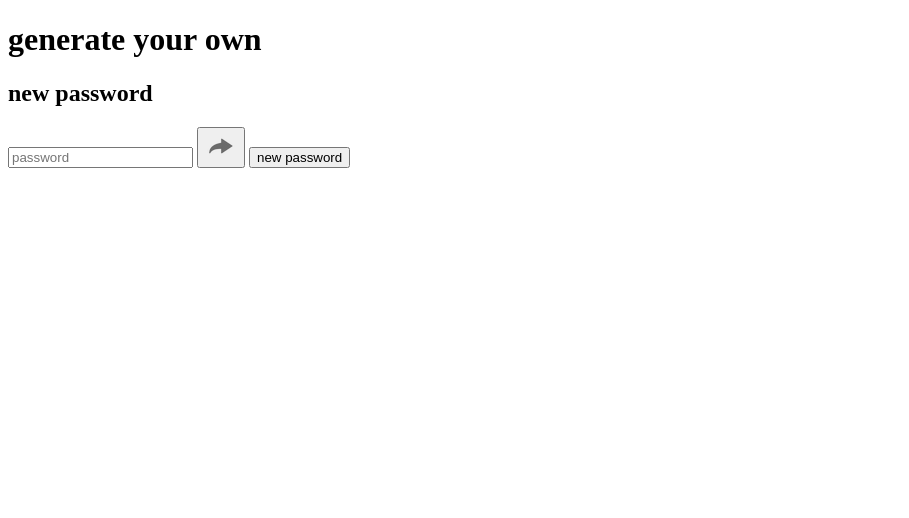
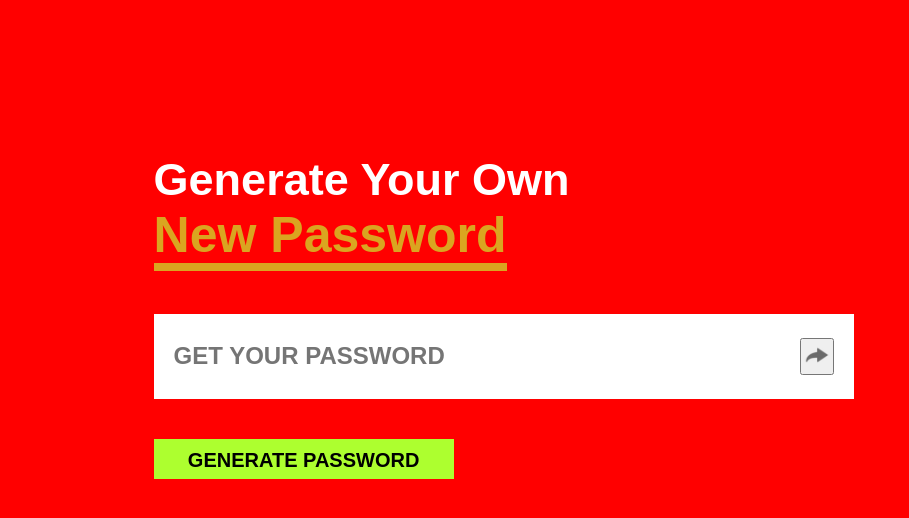
Before and after one commit to prateEKsaha07/passGenerator, a plain HTML site: page index.html in a window 1280 px wide. Shown: the whole page, without its empty margins (0-909 px from the left). Drawn offline with Linux system fonts and the light colour scheme.

Commit message:
final commit

```diff
--- a/index.html
+++ b/index.html
@@ -8,15 +8,13 @@
 </head>
 <body>
     <div class="container">
-        <h1>generate your own</h1>
-        <h2>new password</h2>
+        <h1>generate your own <br> <span> new password </span></h1>
 
         <div id="password-box">
-                <input type="text" id="password" placeholder="password">
-                <button class="button"><img src="assets/copy.png" alt="copy"></button>
-            <button id ="add_new" >new password</button>
-
+                <input type="text" id="password" placeholder="get your password">
+                <button class="button" onclick="copyPassword()" ><img class="image" src="assets/copy.png" alt="copy"></button>
         </div>
+        <button class="btn" onclick="create_password()">generate password</button>
     </div>
     <script src="script.js"></script>
 </body>
--- a/script.js
+++ b/script.js
@@ -18,12 +18,21 @@ function create_password(){
     console.log(password);
 
     cmd_chars = uppercase + lowercase + symbols + numbers;
+    console.log(cmd_chars);
 
     while(length > password.length){
-        password += numbers[Math.floor(Math.random*cmd_chars.length)];
+        password += cmd_chars[Math.floor(Math.random()*cmd_chars.length)];
     }
     console.log(password);
+    password_box.value = password;
 }
-create_password();
+// the copy password function
+
+function copyPassword(){
+    password_box.select();
+    document.execCommand("copy");
+}
+
+
 
 // code by prateek saha
--- a/style.css
+++ b/style.css
@@ -0,0 +1,66 @@
+*{
+    margin:0;
+    padding: 0;
+    font-family: 'poppind',sans-serif;
+    box-sizing: border-box;
+}
+body{
+    background-color: rgb(255, 0, 0);
+    color: white;
+}
+.container{
+    margin: 12%;
+    width:90%;
+    max-width: 700px;
+
+}
+#password-box{
+    width: 100%;
+    margin: 50px 0 40px 0;
+    background-color: white;
+    color: #333;
+    display: flex;
+    align-items: center;
+    justify-content: space-between;
+    padding: 24px 20px;
+}
+.container h1{
+    font-weight: 700;
+    font-size: 45px;
+    text-transform: capitalize;
+}
+.container span {
+    color: goldenrod;
+    font-size: 50px;
+    border-bottom: 8px solid goldenrod;
+}
+.container img {
+    width: 30px;
+    border:none;
+    cursor: pointer;
+}
+#password-box input{
+    border: 0;
+    outline: 0;
+    font-size: 24px;
+    font-weight: 600;
+    text-transform: uppercase;
+    text-shadow: #333;
+}
+.btn{
+    width:28px;
+    min-width: 300px;
+    height: 30px;
+    min-height: 40px;
+    margin-right: 10px;
+    background-color: greenyellow;
+    padding: 10px 26px;
+    text-align: center;
+    font-size: 20px;
+    border: 0;
+    font-weight: 700;
+    display: flex;
+    justify-content: center;
+    cursor: pointer;
+    text-transform: uppercase;
+}
```
Also changed, not shown: 1 other file.
